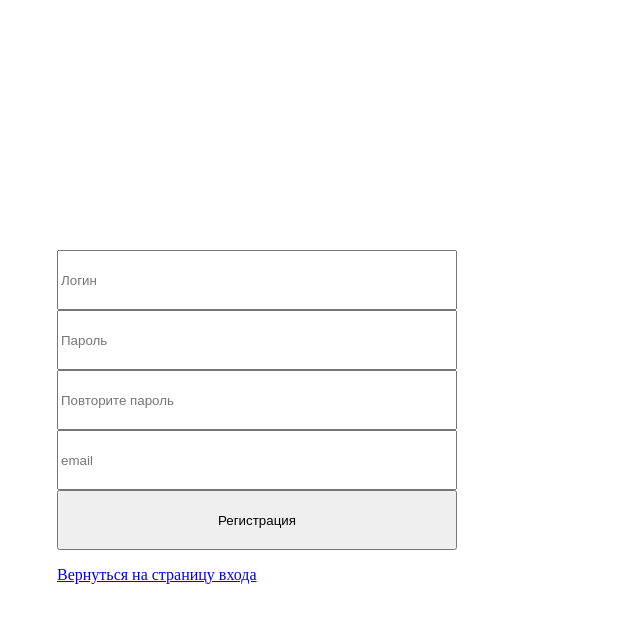
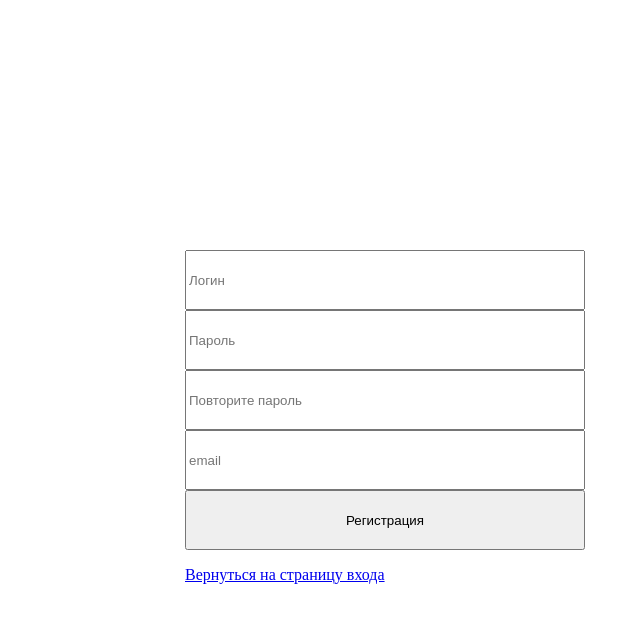
Before and after one commit to dropdead666/geomobile, a Django app: page /register/ in a window 1280 px wide. Shown: the top 623 px of the page, without its empty margins (333-973 px from the left). Run offline with Django 3.2, Linux system fonts and the light colour scheme; some libraries are stand-ins or nearby versions.

Commit message:
fix css2

```diff
--- a/app/static/css/style.css
+++ b/app/static/css/style.css
@@ -17,7 +17,7 @@ body {
     height: 210px;
     position: absolute;
     top: 50%;
-    left: 50%;
+    left: 60%;
     margin: -105px 0 0 -250px;
 }
 
@@ -26,7 +26,7 @@ body {
     height: 300px;
     position: absolute;
     top: 50%;
-    left: 50%;
+    left: 60%;
     margin: -150px 0 0 -250px;
 }
 
--- a/app/templates/registration/login.html
+++ b/app/templates/registration/login.html
@@ -11,7 +11,7 @@
             <input style="box-sizing:border-box; width: 400px; height: 70px;" name="password" type="password" class="form-control" placeholder="Пароль" aria-describedby="basic-addon1">
         </div>
         <div class="login-submit">
-            <button style="width: 100%; height: 70px;" class="btn btn-primary btn-lg" type="submit">Войти</button>
+            <button style="width: 400px; height: 70px;" class="btn btn-primary btn-lg" type="submit">Войти</button>
         </div>
     </form>
     <p>Нет логина? <a href="{% url 'register' %}">Регистрация</a></p>
--- a/app/templates/registration/register.html
+++ b/app/templates/registration/register.html
@@ -20,7 +20,7 @@
             <input style="box-sizing:border-box; width: 400px; height: 60px;" name="email" type="text" class="form-control" placeholder="email" aria-describedby="basic-addon1" value="{{ email }}">
         </div>
         <div class="register-submit">
-            <button style="width: 100%; height: 60px;" class="btn btn-primary btn-lg" type="submit">Регистрация</button>
+            <button style="width: 400px; height: 60px;" class="btn btn-primary btn-lg" type="submit">Регистрация</button>
         </div>
     </form>
     <p><a href="{% url 'login' %}">Вернуться на страницу входа</a></p>
--- a/static/css/style.css
+++ b/static/css/style.css
@@ -17,7 +17,7 @@ body {
     height: 210px;
     position: absolute;
     top: 50%;
-    left: 50%;
+    left: 60%;
     margin: -105px 0 0 -250px;
 }
 
@@ -26,7 +26,7 @@ body {
     height: 300px;
     position: absolute;
     top: 50%;
-    left: 50%;
+    left: 60%;
     margin: -150px 0 0 -250px;
 }
 
```
